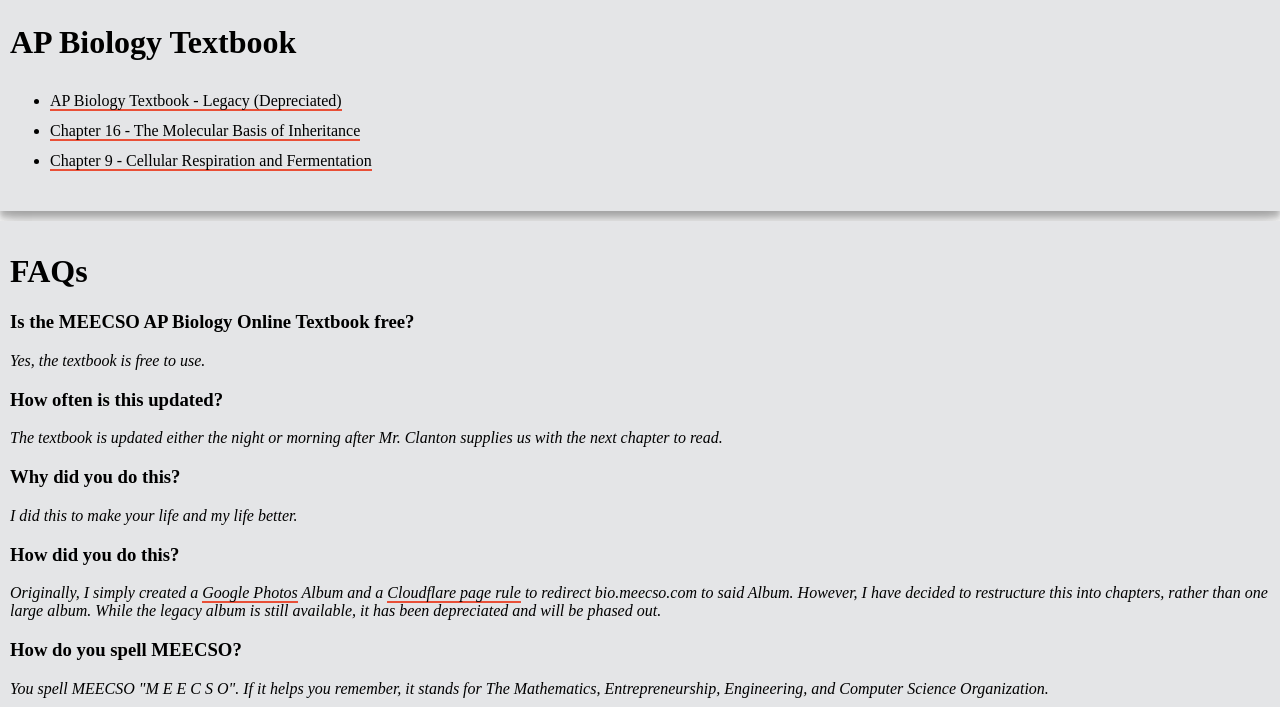
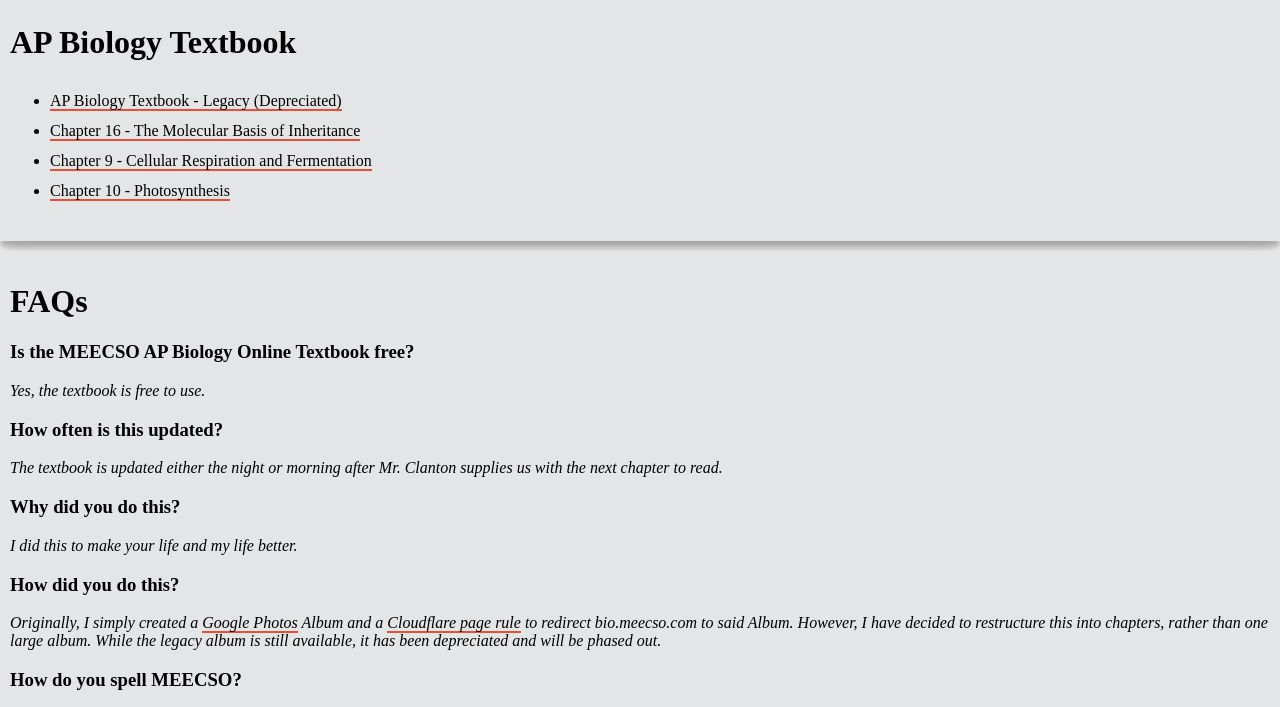
Before and after one commit to tgoodell/bio.meecso.com, a plain HTML site: page index.html in a window 1280 px wide. Shown: the part 85-792 px from the top of the page. Drawn offline with Linux system fonts and the light colour scheme.

Commit message:
Update index.html

```diff
--- a/index.html
+++ b/index.html
@@ -62,6 +62,7 @@
                     <li><a href="https://photos.app.goo.gl/mfR4kfsq2jSk7DASA">AP Biology Textbook - Legacy (Depreciated)</a></li>
                     <li><a href="https://photos.app.goo.gl/P3quNpDyPQHkjXmq5">Chapter 16 - The Molecular Basis of Inheritance</a></li>
                      <li><a href="https://photos.app.goo.gl/mUAGL29kuQLt8Qmp6">Chapter 9 - Cellular Respiration and Fermentation</a></li>
+                    <li><a href="https://photos.app.goo.gl/">Chapter 10 - Photosynthesis</a></li>
                 </ul>
             </p>
         </div>
```
